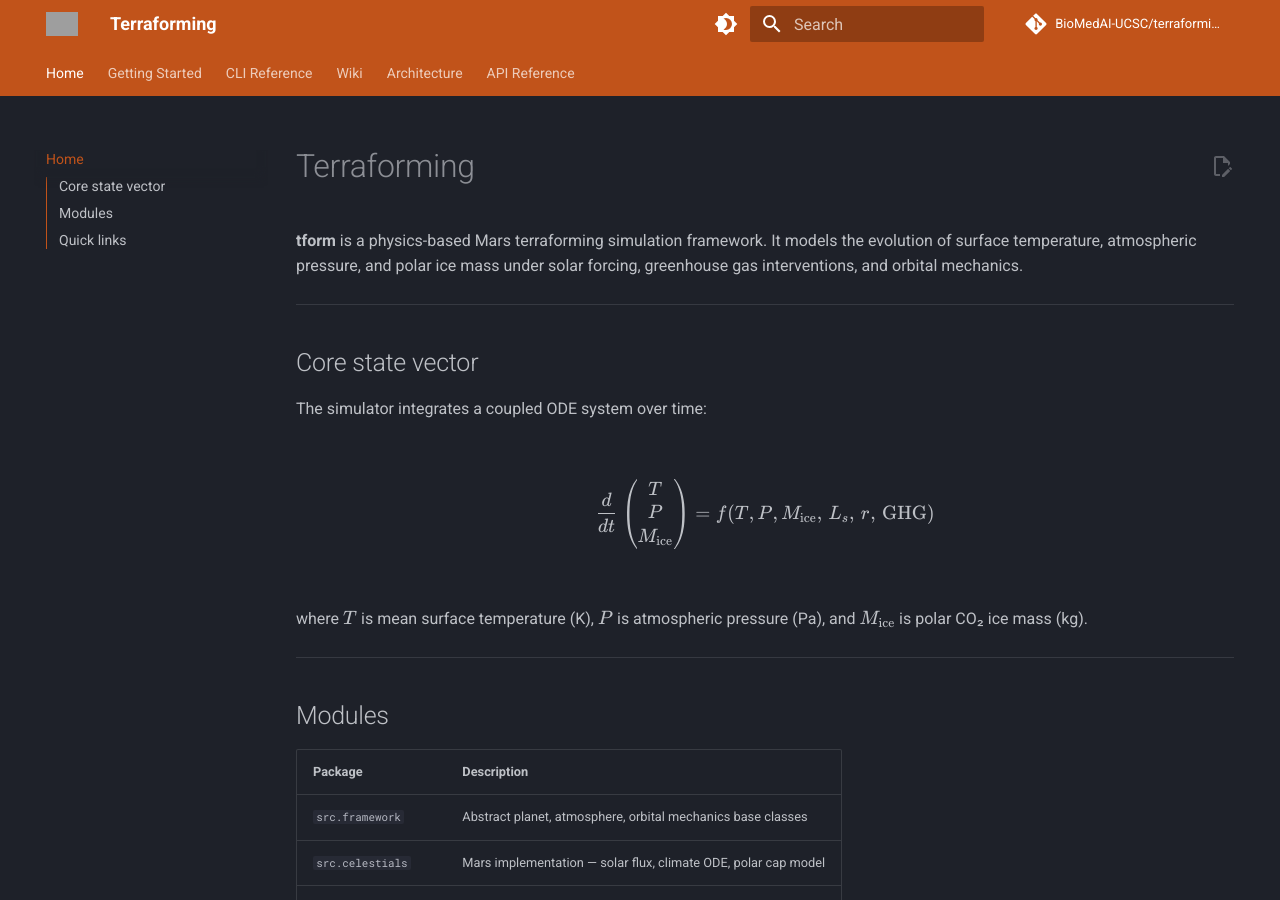
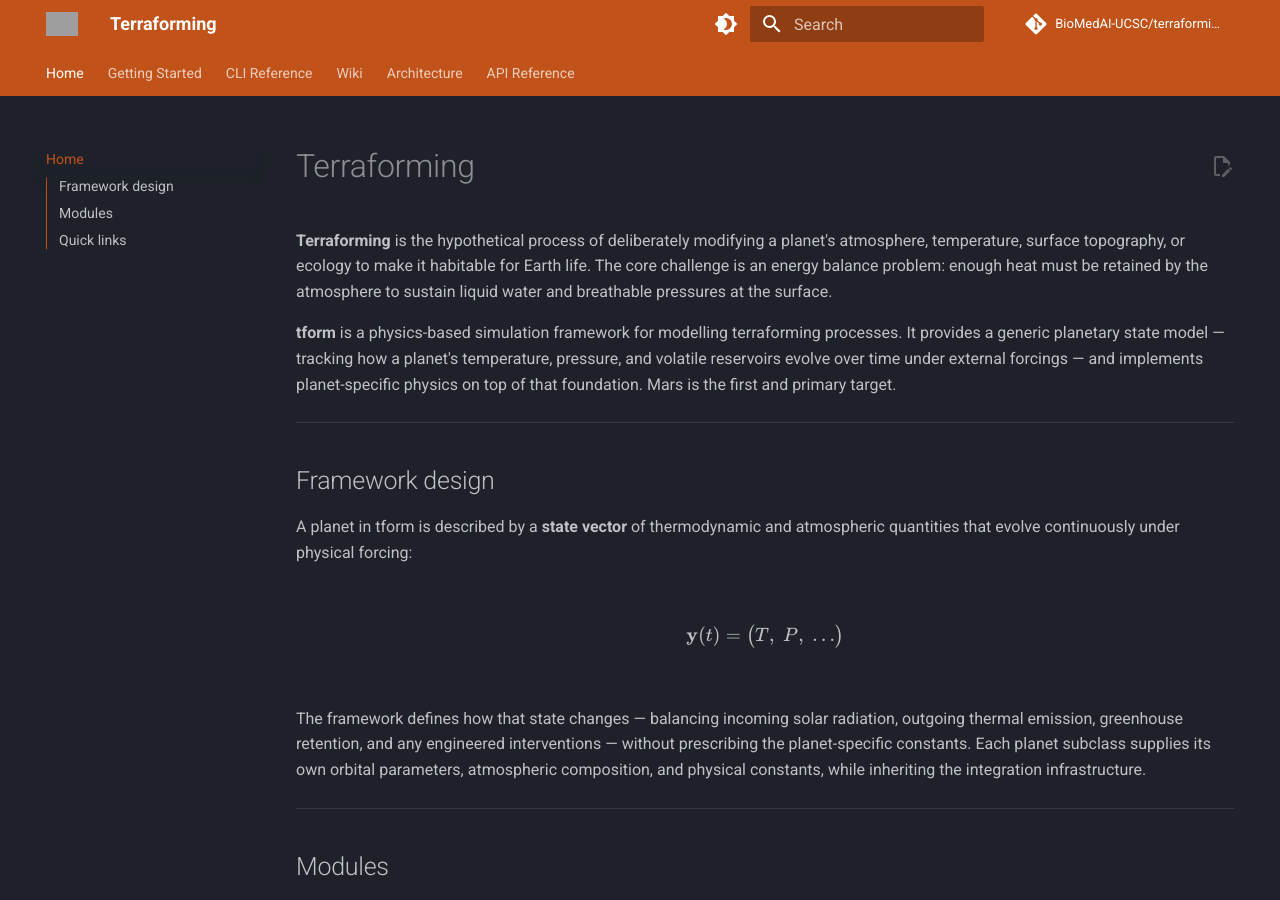
Before and after one commit to BioMedAI-UCSC/terraforming, an MkDocs documentation site: the page built from docs/index.md, in a window 1280 px wide and 900 px high. Built offline with MkDocs 1.6.1 and Material for MkDocs 9.7.7, drawn with Linux system fonts in a browser that asks for light colours; comment, search, counter and statistics services are not loaded; grey boxes are pictures that could not be loaded.

Commit message:
modify terraforming definition

```diff
--- a/docs/index.md
+++ b/docs/index.md
@@ -1,18 +1,20 @@
 # Terraforming
 
-**tform** is a physics-based Mars terraforming simulation framework. It models the evolution of surface temperature, atmospheric pressure, and polar ice mass under solar forcing, greenhouse gas interventions, and orbital mechanics.
+**Terraforming** is the hypothetical process of deliberately modifying a planet's atmosphere, temperature, surface topography, or ecology to make it habitable for Earth life. The core challenge is an energy balance problem: enough heat must be retained by the atmosphere to sustain liquid water and breathable pressures at the surface.
+
+**tform** is a physics-based simulation framework for modelling terraforming processes. It provides a generic planetary state model — tracking how a planet's temperature, pressure, and volatile reservoirs evolve over time under external forcings — and implements planet-specific physics on top of that foundation. Mars is the first and primary target.
 
 ---
 
-## Core state vector
+## Framework design
 
-The simulator integrates a coupled ODE system over time:
+A planet in tform is described by a **state vector** of thermodynamic and atmospheric quantities that evolve continuously under physical forcing:
 
 $$
-\frac{d}{dt}\begin{pmatrix}T \\ P \\ M_\text{ice}\end{pmatrix} = f\!\left(T, P, M_\text{ice},\, L_s,\, r,\, \text{GHG}\right)
+\mathbf{y}(t) = \bigl(T,\; P,\; \ldots\bigr)
 $$
 
-where $T$ is mean surface temperature (K), $P$ is atmospheric pressure (Pa), and $M_\text{ice}$ is polar CO₂ ice mass (kg).
+The framework defines how that state changes — balancing incoming solar radiation, outgoing thermal emission, greenhouse retention, and any engineered interventions — without prescribing the planet-specific constants. Each planet subclass supplies its own orbital parameters, atmospheric composition, and physical constants, while inheriting the integration infrastructure.
 
 ---
 
```
